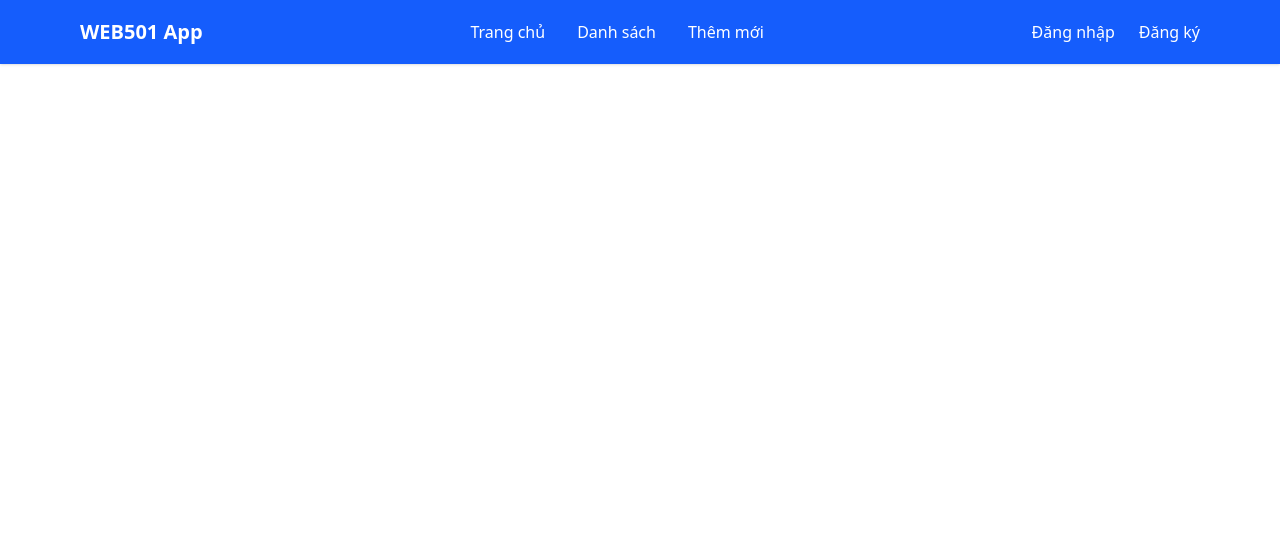
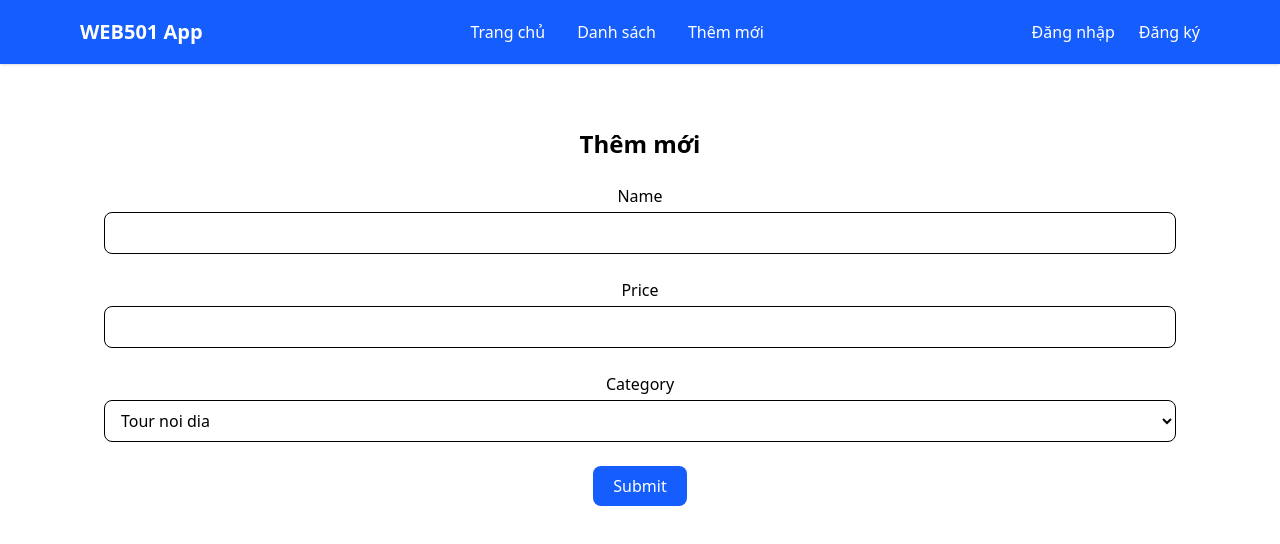
Before and after one commit to vanhoa690/ecmascript-fall25, a React (Vite) app in the folder WEB501-ECMA-Base-WD-20307/: page /edit/10 in a window 1280 px wide. Shown: the top 544 px of the page. Built offline with nearby package versions, Linux system fonts and the light colour scheme.

Commit message:
routing page edit

```diff
--- a/WEB501-ECMA-Base-WD-20307/src/App.jsx
+++ b/WEB501-ECMA-Base-WD-20307/src/App.jsx
@@ -2,6 +2,7 @@ import { Toaster } from 'react-hot-toast'
 import { Routes, Route, Link } from 'react-router-dom'
 import ListPage from './pages/List'
 import AddPage from './pages/Add'
+import EditPage from './pages/Edit'
 
 function App() {
   return (
@@ -40,6 +41,7 @@ function App() {
         <Routes>
           <Route path="/list" element={<ListPage />} />
           <Route path="/add" element={<AddPage />} />
+          <Route path="/edit/:id" element={<EditPage />} />
         </Routes>
       </div>
 
--- a/WEB501-ECMA-Base-WD-20307/src/pages/Edit.jsx
+++ b/WEB501-ECMA-Base-WD-20307/src/pages/Edit.jsx
@@ -1,10 +1,83 @@
+import { useState } from 'react'
+import { toast } from 'react-hot-toast'
+import axios from 'axios'
 
-function Edit() {
+function EditPage() {
+  const [name, setName] = useState('')
+  const [price, setPrice] = useState('')
+  const [category, setCategory] = useState('Tour noi dia')
+
+  // handleChange
+  const handleSubmit = async event => {
+    event.preventDefault()
+    try {
+      await axios.post('http://localhost:3000/tours', {
+        name, // es6
+        price: Number(price),
+        category: category,
+      })
+      toast.success('them thanh cong')
+    } catch (error) {
+      toast.error(error.message)
+    }
+  }
   return (
-    <div>
-      <h1>Cập nhật</h1>
+    <div className="p-6">
+      <h1 className="text-2xl font-semibold mb-6">Thêm mới</h1>
+
+      <form className="space-y-6" onSubmit={handleSubmit}>
+        {/* Text input */}
+        <div>
+          <label htmlFor="text" className="block font-medium mb-1">
+            Name
+          </label>
+          <input
+            value={name}
+            onChange={event => setName(event.target.value)}
+            type="text"
+            id="text"
+            className="w-full border rounded-lg px-3 py-2 focus:outline-none focus:ring-2 focus:ring-blue-500"
+          />
+        </div>
+        <div>
+          <label htmlFor="text" className="block font-medium mb-1">
+            Price
+          </label>
+          <input
+            value={price}
+            onChange={event => setPrice(event.target.value)}
+            type="number"
+            id="text"
+            className="w-full border rounded-lg px-3 py-2 focus:outline-none focus:ring-2 focus:ring-blue-500"
+          />
+        </div>
+
+        {/* Select */}
+        <div>
+          <label htmlFor="selectOption" className="block font-medium mb-1">
+            Category
+          </label>
+          <select
+            value={category}
+            onChange={e => setCategory(e.target.value)}
+            id="selectOption"
+            className="w-full border rounded-lg px-3 py-2 bg-white focus:outline-none focus:ring-2 focus:ring-blue-500"
+          >
+            <option value="Tour noi dia">Tour noi dia</option>
+            <option value="Tour quoc te">Tour quoc te</option>
+          </select>
+        </div>
+
+        {/* Submit button */}
+        <button
+          type="submit"
+          className="px-5 py-2 bg-blue-600 text-white rounded-lg hover:bg-blue-700 transition"
+        >
+          Submit
+        </button>
+      </form>
     </div>
   )
 }
 
-export default Edit
+export default EditPage
--- a/WEB501-ECMA-Base-WD-20307/src/pages/List.jsx
+++ b/WEB501-ECMA-Base-WD-20307/src/pages/List.jsx
@@ -1,7 +1,7 @@
 import { useEffect, useState } from 'react'
 import toast from 'react-hot-toast'
 import axios from 'axios'
-
+import { Link } from 'react-router-dom'
 function ListPage() {
   const [tours, setTours] = useState([])
 
@@ -58,7 +58,14 @@ function ListPage() {
                 </td>
                 <td className="px-4 py-2 border border-gray-300">....</td>
                 <td className="px-4 py-2 border border-gray-300">
-                  <button onClick={() => handleDelete(tour.id)}>Delete</button>
+                  <div className="flex gap-2">
+                    <button onClick={() => handleDelete(tour.id)}>
+                      Delete
+                    </button>
+                    <Link to={`/edit/${tour.id}`}>
+                      <button>Edit</button>
+                    </Link>
+                  </div>
                 </td>
               </tr>
             ))}
```
